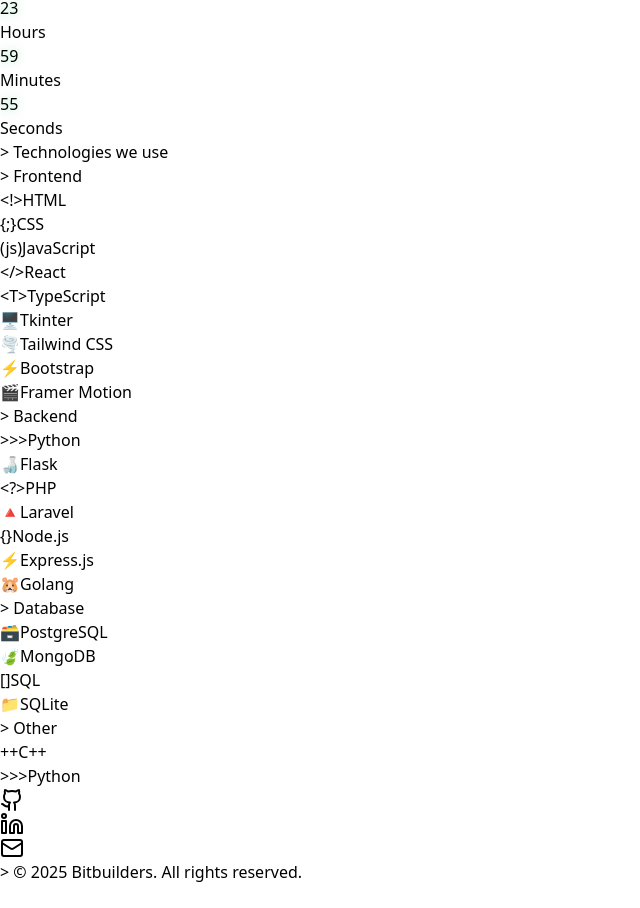
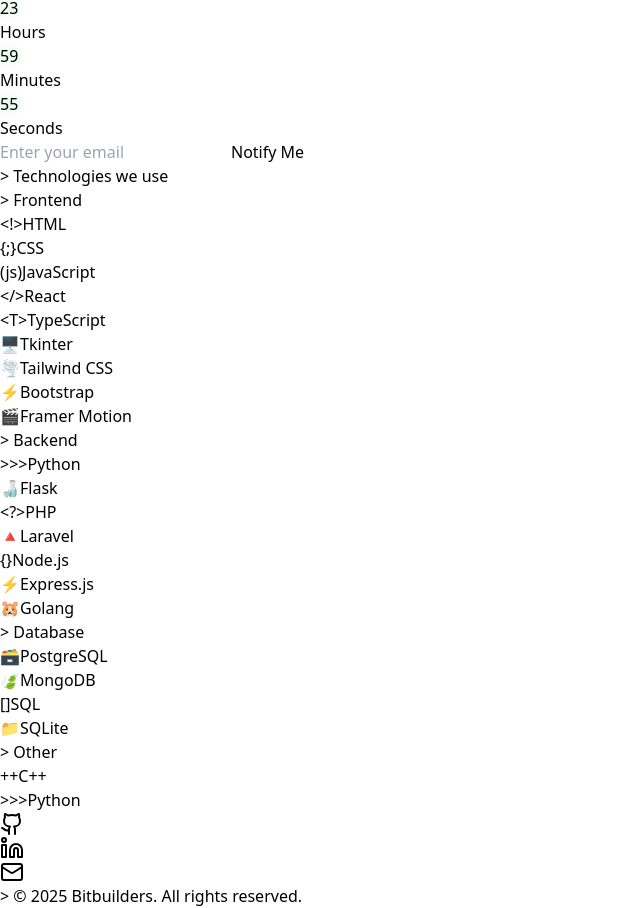
Before and after one commit to thezohaibkhalid/Coming-Soon, a React (Vite) app: page / in a window 1280 px wide. Shown: the part 996-1904 px from the top of the page, without its empty margins (0-640 px from the left). Before the commit the page ends 1880 px from the top, so only its background shows below. Built offline with nearby package versions, Linux system fonts and the light colour scheme.

Commit message:
Refactor subscription form and UI components; update homepage URL in package.json

```diff
--- a/package.json
+++ b/package.json
@@ -10,7 +10,7 @@
     "preview": "vite preview",
     "deploy": "gh-pages -d dist"
   },
-  "homepage": "https://thezohaibkhalid.github.io/Coming-Soon",
+  "homepage": "http://thezohaibkhalid.github.io/Coming-Soon",
   "main": "index.js",
   "dependencies": {
     "@radix-ui/react-slot": "^1.1.1",
--- /dev/null
+++ b/src/components/SubscribeUs.tsx
@@ -0,0 +1,67 @@
+import { useState } from "react";
+import  Button  from "./ui/button";
+import  Input  from "./ui/input";
+export function SubscriptionForm() {
+  const [email, setEmail] = useState("");
+  const [isSubscribed, setIsSubscribed] = useState(false);
+
+  const handleSubmit = async (e: React.FormEvent) => {
+    e.preventDefault();
+
+    const formData = new FormData();
+    formData.append("Email", email);
+
+    try {
+      const response = await fetch(
+        "https://script.google.com/macros/s/AKfycby_9rlre9ZoKuLYwrBnAerL_W3qD54VqLDCGaBlkJXZvfkk2b3a6r8JegfU09PzMhM/exec",
+        {
+          method: "POST",
+          body: formData,
+        }
+      );
+
+      if (response.ok) {
+        setIsSubscribed(true); // Mark as subscribed
+        setEmail(""); // Reset email field
+        setTimeout(() => setIsSubscribed(false), 2000); // Hide the message after 2 seconds
+      } else {
+        console.error("Error submitting the form");
+      }
+    } catch (error) {
+      console.error("Error submitting the form", error);
+    }
+  };
+
+  return (
+    <div className="max-w-md mx-auto space-y-4">
+      <form onSubmit={handleSubmit} className="space-y-4">
+        <div className="flex flex-col sm:flex-row gap-2">
+          {/* Email Input Field */}
+          <Input
+            type="email"
+            name="email"
+            value={email}
+            onChange={(e) => setEmail(e.target.value)}
+            placeholder="Enter your email"
+            className="bg-black/60 border-green-500/30 text-green-500 placeholder:text-green-500/50"
+            required
+          />
+          {/* Submit Button */}
+          <Button
+            type="submit"
+            className="bg-green-500/20 text-green-500 border border-green-500/30 hover:bg-green-500/30"
+          >
+            Notify Me
+          </Button>
+        </div>
+      </form>
+
+      {/* Success Notification */}
+      {isSubscribed && (
+        <div className="mt-4 p-4 bg-green-500 text-white rounded-md shadow-md">
+          <p>Subscribed successfully!</p>
+        </div>
+      )}
+    </div>
+  );
+}
--- a/src/components/ui/button.tsx
+++ b/src/components/ui/button.tsx
@@ -1,56 +1,58 @@
-// import * as React from "react"
-// import { Slot } from "@radix-ui/react-slot"
-// import { cva, type VariantProps } from "class-variance-authority"
+import * as React from "react"
+import { Slot } from "@radix-ui/react-slot"
+import { cva, type VariantProps } from "class-variance-authority"
 
-// import { cn } from "../../lib/utils"
+import { cn } from "../../lib/utils"
 
-// const buttonVariants = cva(
-//   "inline-flex items-center justify-center rounded-md text-sm font-medium ring-offset-background transition-colors focus-visible:outline-none focus-visible:ring-2 focus-visible:ring-ring focus-visible:ring-offset-2 disabled:pointer-events-none disabled:opacity-50",
-//   {
-//     variants: {
-//       variant: {
-//         default: "bg-primary text-primary-foreground hover:bg-primary/90",
-//         destructive:
-//           "bg-destructive text-destructive-foreground hover:bg-destructive/90",
-//         outline:
-//           "border border-input bg-background hover:bg-accent hover:text-accent-foreground",
-//         secondary:
-//           "bg-secondary text-secondary-foreground hover:bg-secondary/80",
-//         ghost: "hover:bg-accent hover:text-accent-foreground",
-//         link: "text-primary underline-offset-4 hover:underline",
-//       },
-//       size: {
-//         default: "h-10 px-4 py-2",
-//         sm: "h-9 rounded-md px-3",
-//         lg: "h-11 rounded-md px-8",
-//         icon: "h-10 w-10",
-//       },
-//     },
-//     defaultVariants: {
-//       variant: "default",
-//       size: "default",
-//     },
-//   }
-// )
+const buttonVariants = cva(
+  "inline-flex items-center justify-center rounded-md text-sm font-medium ring-offset-background transition-colors focus-visible:outline-none focus-visible:ring-2 focus-visible:ring-ring focus-visible:ring-offset-2 disabled:pointer-events-none disabled:opacity-50",
+  {
+    variants: {
+      variant: {
+        default: "bg-primary text-primary-foreground hover:bg-primary/90",
+        destructive:
+          "bg-destructive text-destructive-foreground hover:bg-destructive/90",
+        outline:
+          "border border-input bg-background hover:bg-accent hover:text-accent-foreground",
+        secondary:
+          "bg-secondary text-secondary-foreground hover:bg-secondary/80",
+        ghost: "hover:bg-accent hover:text-accent-foreground",
+        link: "text-primary underline-offset-4 hover:underline",
+      },
+      size: {
+        default: "h-10 px-4 py-2",
+        sm: "h-9 rounded-md px-3",
+        lg: "h-11 rounded-md px-8",
+        icon: "h-10 w-10",
+      },
+    },
+    defaultVariants: {
+      variant: "default",
+      size: "default",
+    },
+  }
+)
 
-// export interface ButtonProps
-//   extends React.ButtonHTMLAttributes<HTMLButtonElement>,
-//     VariantProps<typeof buttonVariants> {
-//   asChild?: boolean
-// }
+export interface ButtonProps
+  extends React.ButtonHTMLAttributes<HTMLButtonElement>,
+    VariantProps<typeof buttonVariants> {
+  asChild?: boolean
+}
 
-// const Button = React.forwardRef<HTMLButtonElement, ButtonProps>(
-//   ({ className, variant, size, asChild = false, ...props }, ref) => {
-//     const Comp = asChild ? Slot : "button"
-//     return (
-//       <Comp
-//         className={cn(buttonVariants({ variant, size, className }))}
-//         ref={ref}
-//         {...props}
-//       />
-//     )
-//   }
-// )
-// Button.displayName = "Button"
+const Button = React.forwardRef<HTMLButtonElement, ButtonProps>(
+  ({ className, variant, size, asChild = false, ...props }, ref) => {
+    const Comp = asChild ? Slot : "button"
+    return (
+      <Comp
+        className={cn(buttonVariants({ variant, size, className }))}
+        ref={ref}
+        {...props}
+      />
+    )
+  }
+)
+Button.displayName = "Button"
 
-// export { Button, buttonVariants }
+export { Button, buttonVariants }
+
+export default Button
--- a/src/components/ui/input.tsx
+++ b/src/components/ui/input.tsx
@@ -1,25 +1,25 @@
-// import * as React from "react"
+import * as React from "react"
 
-// import { cn } from "../../lib/utils"
+import { cn } from "../../lib/utils"
 
-// export interface InputProps
-//   extends React.InputHTMLAttributes<HTMLInputElement> {}
+export interface InputProps
+  extends React.InputHTMLAttributes<HTMLInputElement> {}
 
-// const Input = React.forwardRef<HTMLInputElement, InputProps>(
-//   ({ className, type, ...props }, ref) => {
-//     return (
-//       <input
-//         type={type}
-//         className={cn(
-//           "flex h-10 w-full rounded-md border border-input bg-background px-3 py-2 text-sm ring-offset-background file:border-0 file:bg-transparent file:text-sm file:font-medium placeholder:text-muted-foreground focus-visible:outline-none focus-visible:ring-2 focus-visible:ring-ring focus-visible:ring-offset-2 disabled:cursor-not-allowed disabled:opacity-50",
-//           className
-//         )}
-//         ref={ref}
-//         {...props}
-//       />
-//     )
-//   }
-// )
-// Input.displayName = "Input"
+const Input = React.forwardRef<HTMLInputElement, InputProps>(
+  ({ className, type, ...props }, ref) => {
+    return (
+      <input
+        type={type}
+        className={cn(
+          "flex h-10 w-full rounded-md border border-input bg-background px-3 py-2 text-sm ring-offset-background file:border-0 file:bg-transparent file:text-sm file:font-medium placeholder:text-muted-foreground focus-visible:outline-none focus-visible:ring-2 focus-visible:ring-ring focus-visible:ring-offset-2 disabled:cursor-not-allowed disabled:opacity-50",
+          className
+        )}
+        ref={ref}
+        {...props}
+      />
+    )
+  }
+)
+Input.displayName = "Input"
 
-// export { Input }
+export default Input
--- a/src/pages/coming-soon.tsx
+++ b/src/pages/coming-soon.tsx
@@ -2,8 +2,7 @@
 
 import { useEffect, useState } from 'react'
 import { Github, Linkedin, Mail, Terminal } from 'lucide-react'
-// import { Input } from "../components/ui/input"
-// import { Button } from "../components/ui/button"
+import { SubscriptionForm } from '../components/SubscribeUs'
 import { TerminalWindow } from '../components/terminal-window'
 import { CountdownDigit } from '../components/countdown-digit'
 import { TechGrid } from '../components/tech-grid'
@@ -90,26 +89,7 @@
             </div>
 
             {/* Email Subscription */}
-            {/* <form
-              action="/api/collect-email"
-              className="max-w-md mx-auto space-y-4"
-            >
-              <div className="flex flex-col sm:flex-row gap-2">
-                <Input
-                  type="email"
-                  name="email"
-                  placeholder="Enter your email"
-                  className="bg-black/60 border-green-500/30 text-green-500 placeholder:text-green-500/50"
-                  required
-                />
-                <Button
-                  type="submit"
-                  className="bg-green-500/20 text-green-500 border border-green-500/30 hover:bg-green-500/30"
-                >
-                  Notify Me
-                </Button>
-              </div>
-            </form> */}
+            <SubscriptionForm />
 
             {/* Technologies */}
             <div className="space-y-8">
```
